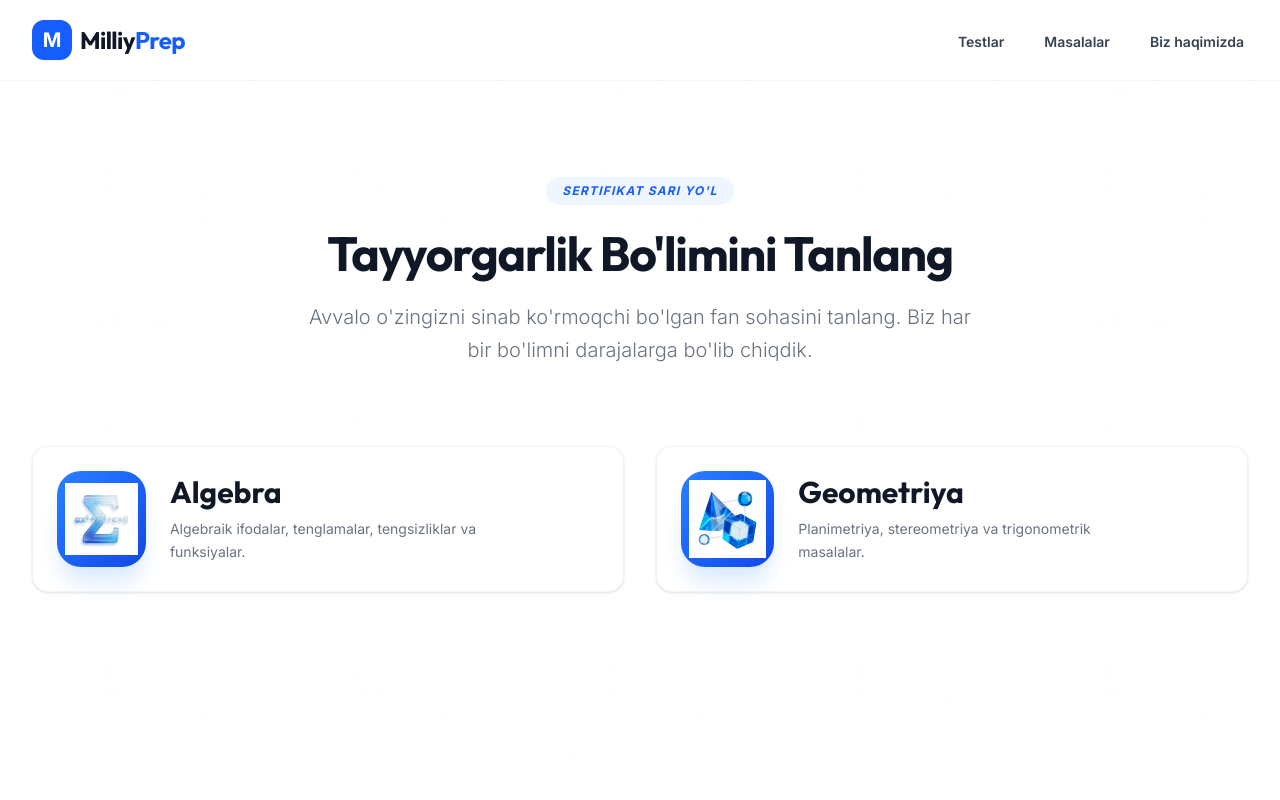
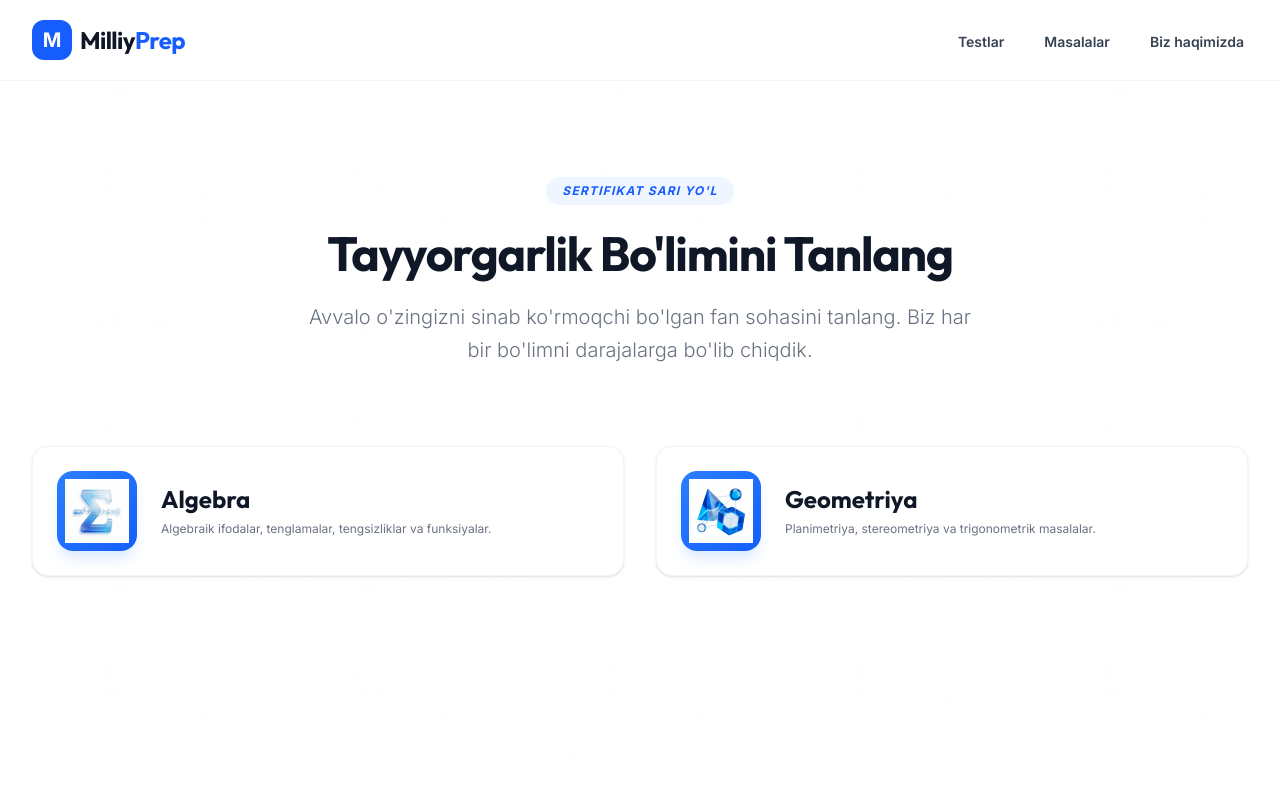
Before and after one commit to Caesar-creatoe/milliy-prep, a Next.js app: page /mock-tests in a window 1280 px wide. Shown: the top 800 px of the page. Built offline with nearby package versions, Linux system fonts and the light colour scheme.

Commit message:
Standardize subject cards for perfect UI consistency

```diff
--- a/app/mock-tests/page.tsx
+++ b/app/mock-tests/page.tsx
@@ -111,15 +111,15 @@ export default function MockTests() {
 
                 {/* Step 1: Select Subject */}
                 {!selectedSubject && (
-                    <div className="grid grid-cols-1 md:grid-cols-2 gap-8 animate-in">
+                    <div className="grid grid-cols-1 md:grid-cols-2 gap-8 animate-in items-stretch">
                         {subjects.map((sub) => (
                             <div
                                 key={sub.id}
                                 onClick={() => setSelectedSubject(sub)}
-                                className="premium-card cursor-pointer group hover:border-blue-500 transition-all"
+                                className="premium-card cursor-pointer group hover:border-blue-500 transition-all flex flex-col h-full"
                             >
-                                <div className="flex items-center space-x-6">
-                                    <div className="relative w-24 h-24 bg-gradient-to-br from-blue-500 to-blue-700 rounded-3xl overflow-hidden flex items-center justify-center shadow-xl shadow-blue-100 group-hover:rotate-6 transition-transform">
+                                <div className="flex items-center space-x-6 h-full">
+                                    <div className="relative w-20 h-20 flex-shrink-0 bg-gradient-to-br from-blue-500 to-blue-600 rounded-2xl overflow-hidden flex items-center justify-center shadow-lg shadow-blue-100 group-hover:rotate-3 transition-transform">
                                         <Image
                                             src={sub.icon}
                                             alt={sub.name}
@@ -128,12 +128,12 @@ export default function MockTests() {
                                         />
                                     </div>
                                     <div className="flex-grow">
-                                        <h3 className="text-3xl font-bold text-gray-900 mb-2">{sub.name}</h3>
-                                        <p className="text-gray-500 text-sm leading-relaxed">{sub.description}</p>
+                                        <h3 className="text-2xl font-bold text-gray-900 mb-1">{sub.name}</h3>
+                                        <p className="text-gray-500 text-xs leading-relaxed line-clamp-2">{sub.description}</p>
                                     </div>
-                                    <div className="text-blue-500 opacity-0 group-hover:opacity-100 transition-opacity pr-4">
-                                        <svg className="w-8 h-8" fill="none" stroke="currentColor" viewBox="0 0 24 24">
-                                            <path strokeLinecap="round" strokeLinejoin="round" strokeWidth="2" d="M9 5l7 7-7 7" />
+                                    <div className="text-blue-500 opacity-0 group-hover:opacity-100 transition-opacity pr-2 flex-shrink-0">
+                                        <svg className="w-6 h-6" fill="none" stroke="currentColor" viewBox="0 0 24 24">
+                                            <path strokeLinecap="round" strokeLinejoin="round" strokeWidth="2.5" d="M9 5l7 7-7 7" />
                                         </svg>
                                     </div>
                                 </div>
```
